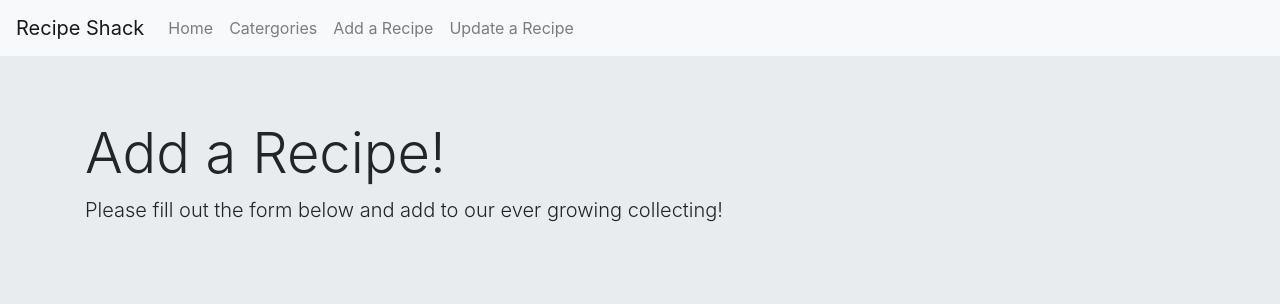
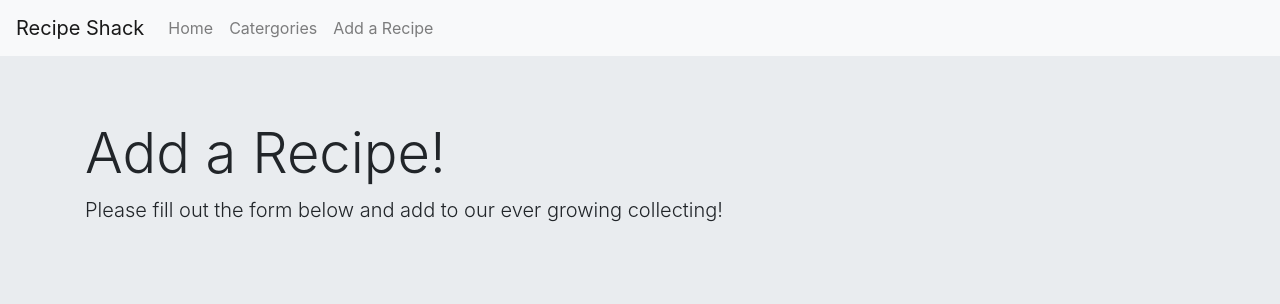
Before and after one commit to Jai-austin95/Recipe_Shack, a Flask app: page /add-recipe in a window 1280 px wide. Shown: the top 304 px of the page. Run offline with Flask 2, Linux system fonts and the light colour scheme; data that the repository does not hold is empty; some libraries are stand-ins or nearby versions.

Commit message:
removed update recipe from nav as un needed

```diff
--- a/templates/base.html
+++ b/templates/base.html
@@ -31,9 +31,6 @@
 				<li class="nav-item">
 					<a class="nav-link" href="/add-recipe">Add a Recipe</a>
 				</li>
-				<li class="nav-item">
-					<a class="nav-link" href="#">Update a Recipe</a>
-				</li>
 			</ul>
 		</div>
 	</nav>
```
